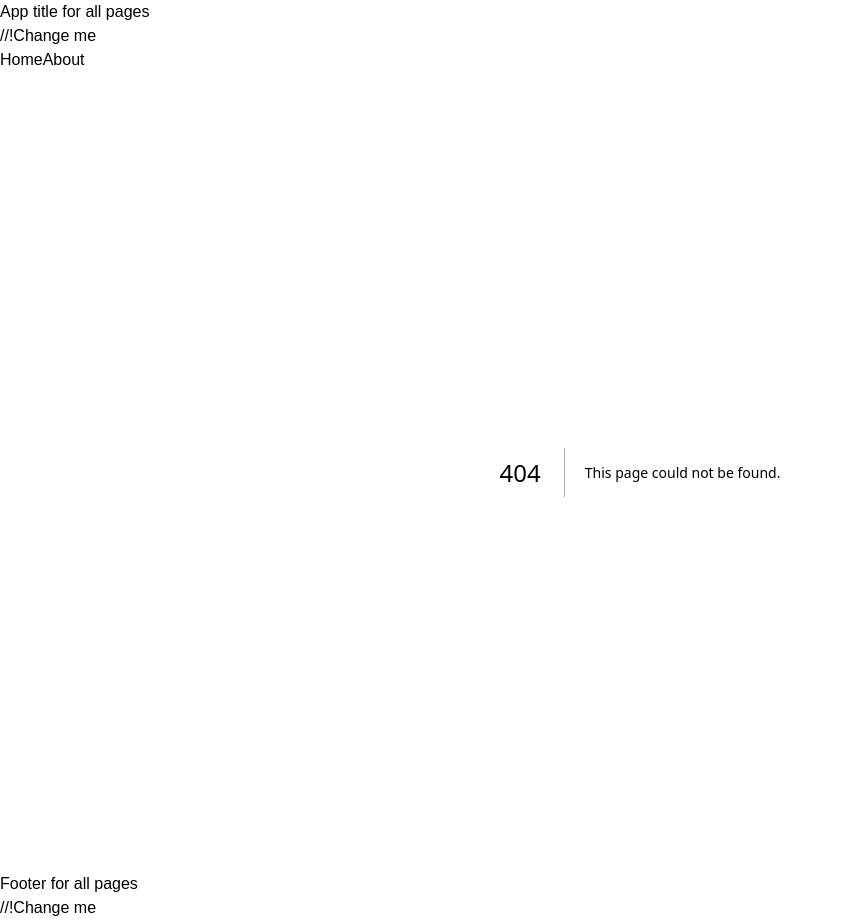
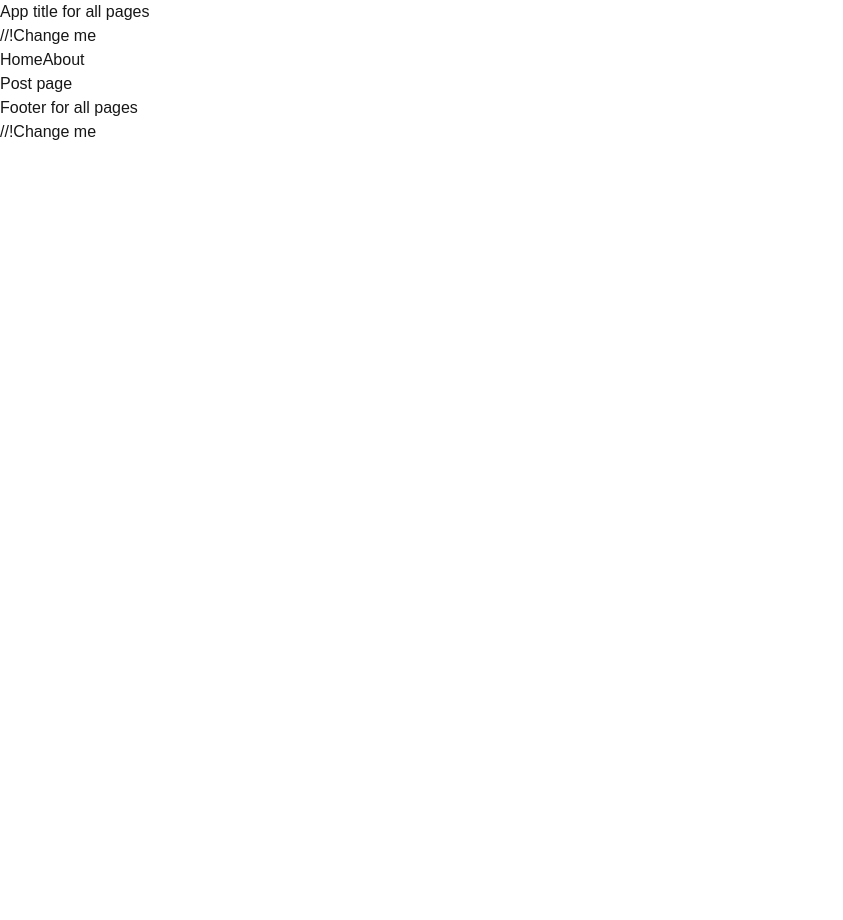
Before and after one commit to CW987/WK8, a Next.js app: page /posts/1 in a window 1280 px wide. Before the commit this address had no page. Shown: the whole page, without its empty margins (0-843 px from the left). After the commit the page ends 800 px from the top, so only its background shows below. Built offline with nearby package versions, Linux system fonts and the light colour scheme.

Commit message:
Posts page added

```diff
--- /dev/null
+++ b/src/app/posts/[post]/page.js
@@ -0,0 +1,5 @@
+export default function post() {
+    return (
+        <h2>Post page</h2>
+    )
+}
```
